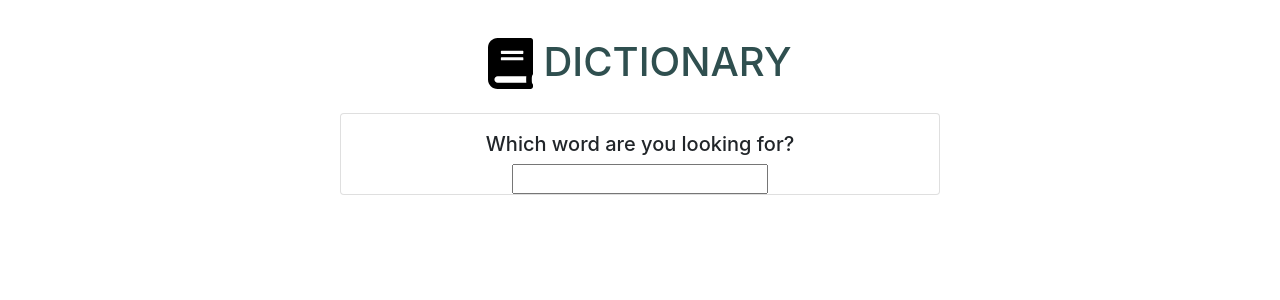
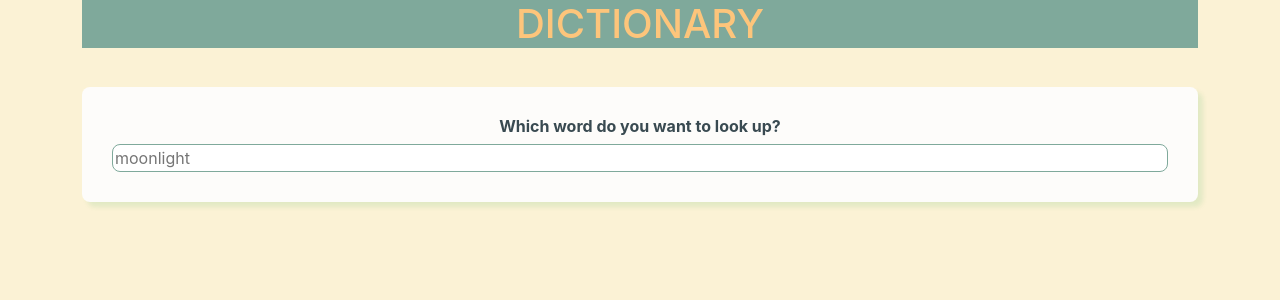
Before and after one commit to cafrmen/dictionary-app, a React (Create React App) app: page / in a window 1280 px wide. Shown: the top 300 px of the page. Built offline with nearby package versions, Linux system fonts and the light colour scheme; no server answers.

Commit message:
Styled the dictionary

```diff
--- a/src/App.css
+++ b/src/App.css
@@ -2,33 +2,77 @@
   text-align: center;
 }
 
-header {
-  margin-top: 30px;
+body {
+  background: #fbf2d5;
+  color: #394a51;
 }
 
-.logo {
-  width: 45px;
-  margin-right: 10px;
-  display: inline;
+header {
+  background: #7fa99b;
+  padding: auto;
 }
 
 .title {
   display: inline;
-  color: darkslategrey;
-  position: relative;
-  top: 8px;
+  color: #fdc57b;
+  background-color: #7fa99b;
 }
 
-.card {
-  display: block;
-  margin: 0 auto;
-  max-width: 600px;
+.Dictionary h3 {
+  font-size: 16px;
+  font-weight: bold;
 }
 
-.paragraph {
-  text-align: justify;
+.Dictionary section {
+  background-color: #fdfcfa;
+  padding: 30px;
+  border-radius: 8px;
+  margin: 15px 0;
+  box-shadow: 5px 5px 5px rgba(11, 156, 49, 0.1);
 }
 
-h5 {
-  margin-top: 18px;
+.Dictionary input {
+  width: 100%;
+  color: #394a51;
+  border: 1px solid #7fa99b;
+  border-radius: 8px;
 }
+
+.Phonetic a {
+  text-decoration: none;
+  color: #394a51;
+  font-size: 12px;
+  padding: 2px;
+  margin-right: 10px;
+  border: 1px solid #7fa99b;
+  border-radius: 30px;
+  transition: all 150ms ease-in-out;
+}
+
+.Phonetic a:hover {
+  background: #7fa99b;
+  color: #fbf2d5;
+}
+
+.Meaning h5 {
+  font-weight: bold;
+  margin-bottom: 15px;
+}
+
+.Meaning .example {
+  margin-top: 8px;
+  font-size: 13px;
+  opacity: 0.7;
+  font-style: italic;
+}
+
+.Synonyms {
+  margin: 8px 0 0;
+  padding: 0;
+}
+
+.Synonyms li {
+  display: inline-block;
+  padding-right: 10px;
+  font-size: 12px;
+}
--- a/src/App.js
+++ b/src/App.js
@@ -7,7 +7,6 @@ export default function App() {
     <div className="App">
       <div className="container">
         <header>
-          <img src={ logo } alt="open book" className="logo" />
           <h1 className="title">DICTIONARY</h1>
         </header>
 
--- a/src/Dictionary.js
+++ b/src/Dictionary.js
@@ -3,21 +3,25 @@ import axios from "axios";
 import Results from "./Results";
 
 export default function Dictionary() {
-    const [keyword, setKeyword] = useState(null);
-    const [results, setResults] = useState(null);
+  const [keyword, setKeyword] = useState("moonlight");
+  const [results, setResults] = useState(null);
+  const [loaded, setLoaded] = useState(false);
 
     function handleResponse(response) {
         //console.log(response.data[0]);
         setResults(response.data[0]);
     }
 
-    function search(event) {
-        event.preventDefault();
-        //alert(`Searching for ${keyword}`);
-
-        let apiURL = `https://api.dictionaryapi.dev/api/v2/entries/en_US/${keyword}`;
+  function search () {
+      let apiURL = `https://api.dictionaryapi.dev/api/v2/entries/en_US/${keyword}`;
         //console.log(apiURL);
         axios.get(apiURL).then(handleResponse);
+    }
+
+    function handleSubmit(event) {
+      event.preventDefault();
+      search();
+        //alert(`Searching for ${keyword}`);
     }
 
     function handleKeywordChange(event) {
@@ -25,16 +29,32 @@ export default function Dictionary() {
         setKeyword(event.target.value);
     }
 
-    return (
-        <div className="card">
-            <h5>Which word are you looking for?</h5>
+  function load() {
+    setLoaded(true);
+    search();
+    }
 
-            <form onSubmit={search}>
-                <input className="typeInput" onChange={handleKeywordChange} type="search"></input>
-            </form>
+  if (loaded) {
+  return (
+    <div className="Dictionary">
 
-            <Results results={results} />
+      <section>
+      <h3>Which word do you want to look up?</h3>
 
-        </div>
-    )
+
+        <form onSubmit={ handleSubmit }>
+          <input className="typeInput" onChange={ handleKeywordChange } type="search" placeholder="moonlight"></input>
+        </form>
+      </section>
+
+     <Results results={ results } />
+
+    </div>
+  );
+  } else {
+    load();
+    return "Loading...";
+  }
+
+
 }
--- a/src/Meaning.js
+++ b/src/Meaning.js
@@ -5,21 +5,22 @@ export default function Meaning(props) {
     //console.log(props.meaning);
 
   return (
-    <div>
+    <div className="Meaning">
       < h5 > { props.meaning.partOfSpeech }</h5 >
 
       {props.meaning.definitions.map(function (definition, index) {
         return (
           <div key={ index }>
-            <p>
-              <strong>Definition: </strong> { definition.definition }
-              <br />
-              <strong>Example: </strong> <em> { definition.example } </em>
-              <br />
-            </p>
+
+            <div className="definition">
+              { definition.definition }
+            </div>
+
+            <div className="example">
+              { definition.example }
+            </div>
 
               <Synonyms synonyms={ definition.synonyms } />
-
 
           </div>
         );
--- a/src/Phonetic.js
+++ b/src/Phonetic.js
@@ -3,7 +3,7 @@ import React from "react";
 export default function Phonetic(props) {
     //console.log(props.phonetic);
     return (
-        <div>
+        <div className="Phonetic">
             <a href={ props.phonetic.audio } rel="noreferrer" target="_blank">
                 Listen
             </a>
--- a/src/Results.js
+++ b/src/Results.js
@@ -8,6 +8,7 @@ export default function Results(props) {
   if (props.results) {
     return (
       <div className="paragraph">
+      <section>
         <h2>{ props.results.word }</h2>
 
         {props.results.phonetics.map(function (phonetic, index) {
@@ -18,15 +19,16 @@ export default function Results(props) {
 
             </div>
           )
-        })}
+        }) }
+          </section>
 
         {props.results.meanings.map(function (meaning, index){
           return (
-            <div key={ index }>
+            <section key={ index }>
 
               <Meaning meaning={ meaning } />
 
-            </div>
+            </section>
           );
         })}
       </div>
--- a/src/Synonyms.js
+++ b/src/Synonyms.js
@@ -3,7 +3,7 @@ import React from "react";
 export default function Synonyms(props) {
   if (props.synonyms) {
     return (
-    <ul>
+    <ul className="Synonyms">
       { props.synonyms.map(function(synonym, index){
       return (
         <li key={ index }>
```
